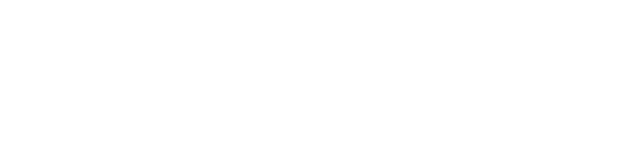
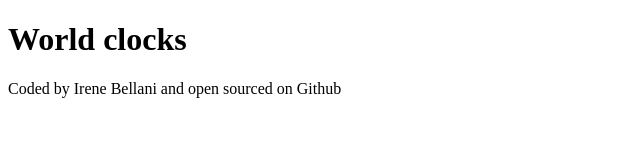
Before and after one commit to Ireb91/World-clocks, a plain HTML site: page index.html in a window 1280 px wide. Shown: the whole page, without its empty margins (0-640 px from the left). Drawn offline with Linux system fonts and the light colour scheme.

Commit message:
Added Github link

```diff
--- a/index.html
+++ b/index.html
@@ -7,6 +7,12 @@
     <link rel="stylesheet" href="style.css" />
     <title>World-clocks</title>
   </head>
-  <body></body>
+  <body>
+    <h1>World clocks</h1>
+    <footer>
+      Coded by Irene Bellani and open sourced on
+      <a src="https://github.com/Ireb91/World-clocks">Github</a>
+    </footer>
+  </body>
   <script src="java.js"></script>
 </html>
```
